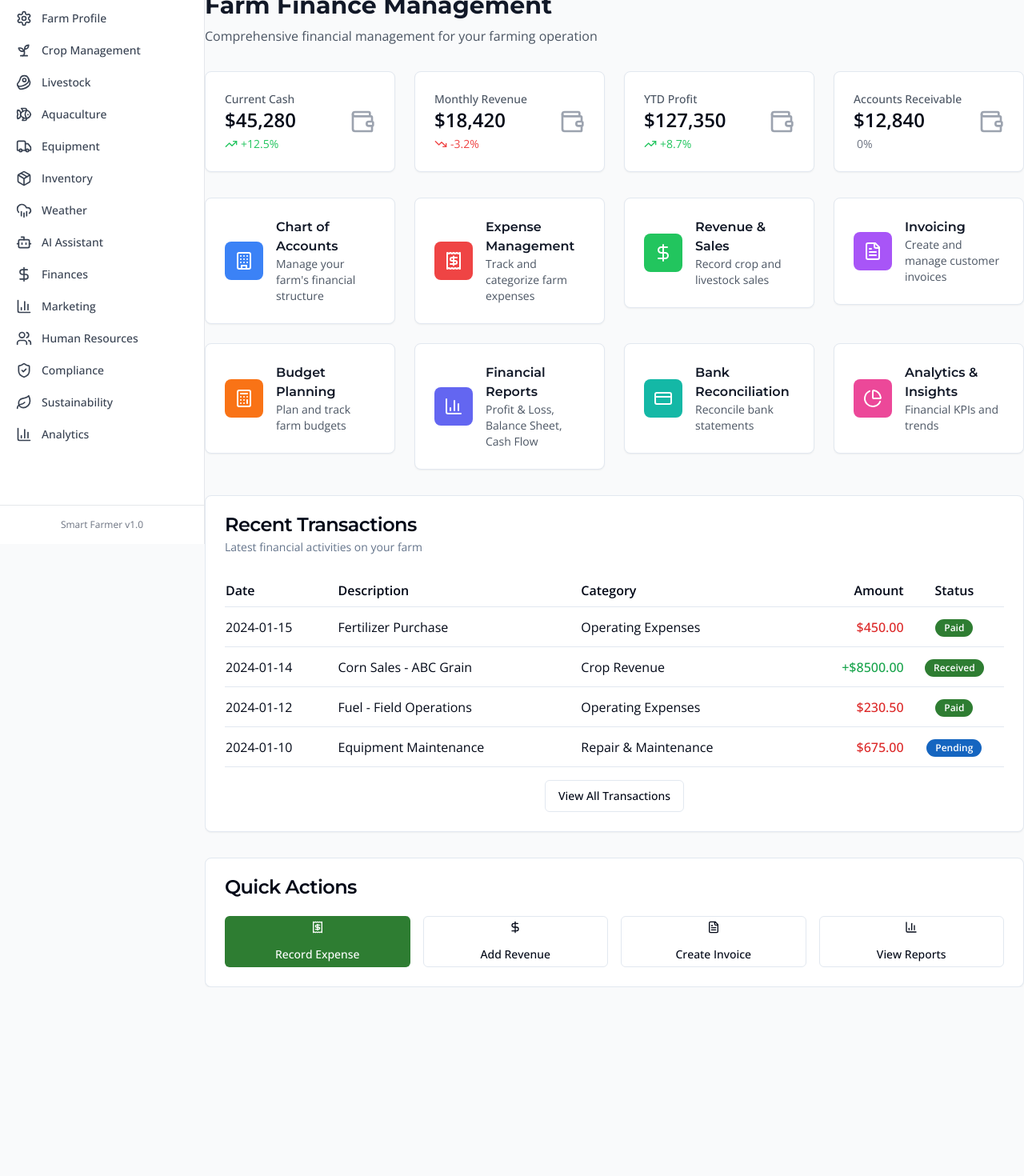
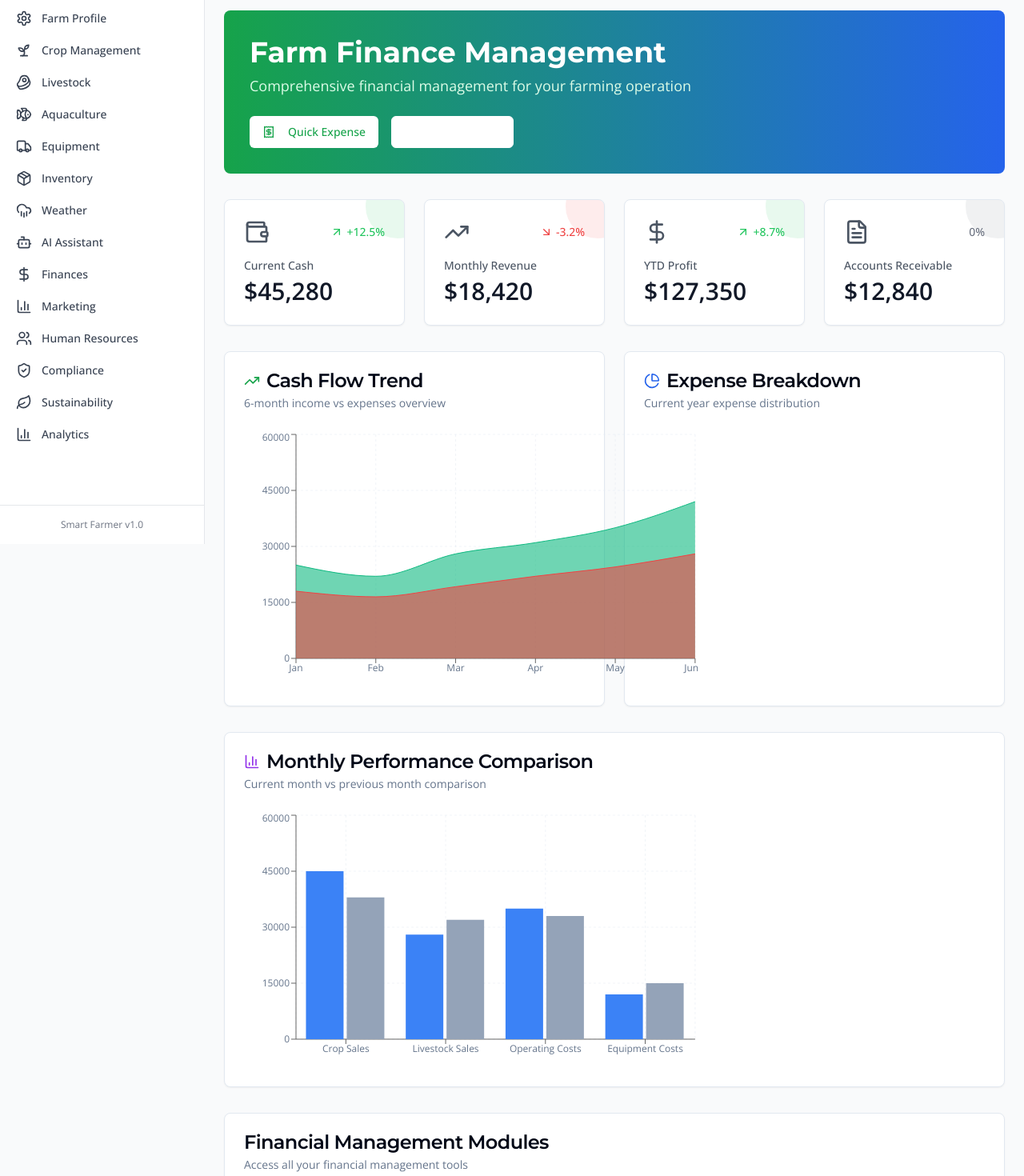
Before and after one commit to innovationimperial/smart-farm-vision-ui, a React (Vite) app: page /finance in a window 1280 px wide. Shown: the part 120-1590 px from the top of the page at 80% size. Before the commit the page ends 1354 px from the top, so only its background shows below. Built offline with nearby package versions, Linux system fonts and the light colour scheme.

Commit message:
feat: Create and style Finance dashboard
Create a main finance dashboard page with links to all finance modules, styled with graphs and visuals.

```diff
--- a/src/pages/Finance.tsx
+++ b/src/pages/Finance.tsx
@@ -3,15 +3,17 @@ import { DashboardLayout } from "@/components/DashboardLayout";
 import { Card, CardContent, CardDescription, CardHeader, CardTitle } from "@/components/ui/card";
 import { Button } from "@/components/ui/button";
 import { Badge } from "@/components/ui/badge";
-import { TrendingUp, TrendingDown, DollarSign, CreditCard, FileText, BarChart3, PieChart, Calculator, Receipt, Wallet, Building, Users } from "lucide-react";
+import { ChartContainer, ChartTooltip, ChartTooltipContent } from "@/components/ui/chart";
+import { TrendingUp, TrendingDown, DollarSign, CreditCard, FileText, BarChart3, PieChart, Calculator, Receipt, Wallet, Building, Users, ArrowUpRight, ArrowDownRight } from "lucide-react";
 import { Link } from "react-router-dom";
+import { AreaChart, Area, BarChart, Bar, PieChart as RechartsPieChart, Cell, LineChart, Line, XAxis, YAxis, CartesianGrid, ResponsiveContainer, Legend } from "recharts";
 
 const Finance = () => {
   const quickStats = [
-    { title: "Current Cash", amount: "$45,280", change: "+12.5%", trend: "up" },
-    { title: "Monthly Revenue", amount: "$18,420", change: "-3.2%", trend: "down" },
-    { title: "YTD Profit", amount: "$127,350", change: "+8.7%", trend: "up" },
-    { title: "Accounts Receivable", amount: "$12,840", change: "0%", trend: "neutral" },
+    { title: "Current Cash", amount: "$45,280", change: "+12.5%", trend: "up", icon: Wallet },
+    { title: "Monthly Revenue", amount: "$18,420", change: "-3.2%", trend: "down", icon: TrendingUp },
+    { title: "YTD Profit", amount: "$127,350", change: "+8.7%", trend: "up", icon: DollarSign },
+    { title: "Accounts Receivable", amount: "$12,840", change: "0%", trend: "neutral", icon: FileText },
   ];
 
   const financeModules = [
@@ -80,31 +82,77 @@ const Finance = () => {
     { id: 4, date: "2024-01-10", description: "Equipment Maintenance", category: "Repair & Maintenance", amount: -675.00, status: "Pending" },
   ];
 
+  // Chart data
+  const cashFlowData = [
+    { month: "Jan", income: 25000, expenses: 18000, net: 7000 },
+    { month: "Feb", income: 22000, expenses: 16500, net: 5500 },
+    { month: "Mar", income: 28000, expenses: 19200, net: 8800 },
+    { month: "Apr", income: 31000, expenses: 22000, net: 9000 },
+    { month: "May", income: 35000, expenses: 24500, net: 10500 },
+    { month: "Jun", income: 42000, expenses: 28000, net: 14000 },
+  ];
+
+  const expenseBreakdown = [
+    { name: "Seeds & Planting", value: 18500, color: "#8884d8" },
+    { name: "Fertilizers", value: 32400, color: "#82ca9d" },
+    { name: "Feed & Supplements", value: 28200, color: "#ffc658" },
+    { name: "Fuel & Energy", value: 15800, color: "#ff7c7c" },
+    { name: "Labor", value: 22000, color: "#8dd1e1" },
+    { name: "Equipment", value: 12500, color: "#d084d0" },
+  ];
+
+  const monthlyComparison = [
+    { category: "Crop Sales", current: 45000, previous: 38000 },
+    { category: "Livestock Sales", current: 28000, previous: 32000 },
+    { category: "Operating Costs", current: 35000, previous: 33000 },
+    { category: "Equipment Costs", current: 12000, previous: 15000 },
+  ];
+
+  const chartConfig = {
+    income: { label: "Income", color: "#10b981" },
+    expenses: { label: "Expenses", color: "#ef4444" },
+    net: { label: "Net Profit", color: "#3b82f6" },
+  };
+
   return (
     <DashboardLayout>
-      <div className="space-y-8">
+      <div className="space-y-8 p-6">
         {/* Header */}
-        <div>
-          <h1 className="text-3xl font-bold text-gray-900">Farm Finance Management</h1>
-          <p className="text-gray-600 mt-2">Comprehensive financial management for your farming operation</p>
+        <div className="bg-gradient-to-r from-green-600 to-blue-600 rounded-lg p-8 text-white">
+          <h1 className="text-4xl font-bold mb-2">Farm Finance Management</h1>
+          <p className="text-green-100 text-lg">Comprehensive financial management for your farming operation</p>
+          <div className="mt-6 flex space-x-4">
+            <Button className="bg-white text-green-600 hover:bg-green-50">
+              <Receipt className="h-4 w-4 mr-2" />
+              Quick Expense
+            </Button>
+            <Button variant="outline" className="border-white text-white hover:bg-white/10">
+              <BarChart3 className="h-4 w-4 mr-2" />
+              View Reports
+            </Button>
+          </div>
         </div>
 
         {/* Quick Stats */}
         <div className="grid grid-cols-1 md:grid-cols-2 lg:grid-cols-4 gap-6">
-          {quickStats.map((stat, index) => (
-            <Card key={index}>
-              <CardContent className="p-6">
-                <div className="flex items-center justify-between">
-                  <div>
-                    <p className="text-sm font-medium text-gray-600">{stat.title}</p>
-                    <p className="text-2xl font-bold">{stat.amount}</p>
-                    <div className="flex items-center mt-1">
+          {quickStats.map((stat, index) => {
+            const IconComponent = stat.icon;
+            return (
+              <Card key={index} className="relative overflow-hidden">
+                <div className={`absolute top-0 right-0 w-20 h-20 ${
+                  stat.trend === "up" ? "bg-green-500/10" :
+                  stat.trend === "down" ? "bg-red-500/10" : "bg-gray-500/10"
+                } rounded-full -mr-8 -mt-8`} />
+                <CardContent className="p-6 relative">
+                  <div className="flex items-center justify-between mb-4">
+                    <IconComponent className="h-8 w-8 text-gray-600" />
+                    <div className="flex items-center space-x-1">
                       {stat.trend === "up" ? (
-                        <TrendingUp className="h-4 w-4 text-green-500" />
+                        <ArrowUpRight className="h-4 w-4 text-green-500" />
                       ) : stat.trend === "down" ? (
-                        <TrendingDown className="h-4 w-4 text-red-500" />
+                        <ArrowDownRight className="h-4 w-4 text-red-500" />
                       ) : null}
-                      <span className={`text-sm ml-1 ${
+                      <span className={`text-sm font-medium ${
                         stat.trend === "up" ? "text-green-500" :
                         stat.trend === "down" ? "text-red-500" : "text-gray-500"
                       }`}>
@@ -112,27 +160,121 @@ const Finance = () => {
                       </span>
                     </div>
                   </div>
-                  <Wallet className="h-8 w-8 text-gray-400" />
-                </div>
+                  <p className="text-sm font-medium text-gray-600 mb-1">{stat.title}</p>
+                  <p className="text-3xl font-bold text-gray-900">{stat.amount}</p>
                 </CardContent>
               </Card>
-          ))}
+            );
+          })}
         </div>
 
+        {/* Charts Section */}
+        <div className="grid grid-cols-1 lg:grid-cols-2 gap-6">
+          {/* Cash Flow Trend */}
+          <Card>
+            <CardHeader>
+              <CardTitle className="flex items-center">
+                <TrendingUp className="h-5 w-5 mr-2 text-green-600" />
+                Cash Flow Trend
+              </CardTitle>
+              <CardDescription>6-month income vs expenses overview</CardDescription>
+            </CardHeader>
+            <CardContent>
+              <ChartContainer config={chartConfig} className="h-80">
+                <AreaChart data={cashFlowData}>
+                  <CartesianGrid strokeDasharray="3 3" />
+                  <XAxis dataKey="month" />
+                  <YAxis />
+                  <ChartTooltip content={<ChartTooltipContent />} />
+                  <Area
+                    type="monotone"
+                    dataKey="income"
+                    stackId="1"
+                    stroke="#10b981"
+                    fill="#10b981"
+                    fillOpacity={0.6}
+                  />
+                  <Area
+                    type="monotone"
+                    dataKey="expenses"
+                    stackId="2"
+                    stroke="#ef4444"
+                    fill="#ef4444"
+                    fillOpacity={0.6}
+                  />
+                </AreaChart>
+              </ChartContainer>
+            </CardContent>
+          </Card>
+
+          {/* Expense Breakdown */}
+          <Card>
+            <CardHeader>
+              <CardTitle className="flex items-center">
+                <PieChart className="h-5 w-5 mr-2 text-blue-600" />
+                Expense Breakdown
+              </CardTitle>
+              <CardDescription>Current year expense distribution</CardDescription>
+            </CardHeader>
+            <CardContent>
+              <ChartContainer config={chartConfig} className="h-80">
+                <RechartsPieChart>
+                  <ChartTooltip content={<ChartTooltipContent />} />
+                  <RechartsPieChart data={expenseBreakdown} cx="50%" cy="50%" outerRadius={100}>
+                    {expenseBreakdown.map((entry, index) => (
+                      <Cell key={`cell-${index}`} fill={entry.color} />
+                    ))}
+                  </RechartsPieChart>
+                  <Legend />
+                </RechartsPieChart>
+              </ChartContainer>
+            </CardContent>
+          </Card>
+        </div>
+
+        {/* Monthly Comparison Chart */}
+        <Card>
+          <CardHeader>
+            <CardTitle className="flex items-center">
+              <BarChart3 className="h-5 w-5 mr-2 text-purple-600" />
+              Monthly Performance Comparison
+            </CardTitle>
+            <CardDescription>Current month vs previous month comparison</CardDescription>
+          </CardHeader>
+          <CardContent>
+            <ChartContainer config={chartConfig} className="h-80">
+              <BarChart data={monthlyComparison}>
+                <CartesianGrid strokeDasharray="3 3" />
+                <XAxis dataKey="category" />
+                <YAxis />
+                <ChartTooltip content={<ChartTooltipContent />} />
+                <Bar dataKey="current" fill="#3b82f6" name="Current Month" />
+                <Bar dataKey="previous" fill="#94a3b8" name="Previous Month" />
+              </BarChart>
+            </ChartContainer>
+          </CardContent>
+        </Card>
+
         {/* Finance Modules Grid */}
+        <Card>
+          <CardHeader>
+            <CardTitle>Financial Management Modules</CardTitle>
+            <CardDescription>Access all your financial management tools</CardDescription>
+          </CardHeader>
+          <CardContent>
             <div className="grid grid-cols-1 md:grid-cols-2 lg:grid-cols-4 gap-6">
               {financeModules.map((module, index) => {
                 const IconComponent = module.icon;
                 return (
                   <Link to={module.link} key={index}>
-                <Card className="hover:shadow-lg transition-shadow cursor-pointer">
+                    <Card className="hover:shadow-lg transition-all duration-200 cursor-pointer hover:scale-105 border-2 hover:border-blue-200">
                       <CardContent className="p-6">
-                    <div className="flex items-center space-x-4">
-                      <div className={`${module.color} p-3 rounded-lg`}>
-                        <IconComponent className="h-6 w-6 text-white" />
+                        <div className="flex flex-col items-center text-center space-y-4">
+                          <div className={`${module.color} p-4 rounded-full`}>
+                            <IconComponent className="h-8 w-8 text-white" />
                           </div>
                           <div>
-                        <h3 className="font-semibold text-gray-900">{module.title}</h3>
+                            <h3 className="font-semibold text-gray-900 mb-2">{module.title}</h3>
                             <p className="text-sm text-gray-600">{module.description}</p>
                           </div>
                         </div>
@@ -142,37 +284,49 @@ const Finance = () => {
                 );
               })}
             </div>
+          </CardContent>
+        </Card>
 
         {/* Recent Transactions */}
         <Card>
           <CardHeader>
+            <div className="flex justify-between items-center">
+              <div>
                 <CardTitle>Recent Transactions</CardTitle>
                 <CardDescription>Latest financial activities on your farm</CardDescription>
+              </div>
+              <Button variant="outline" size="sm">
+                <FileText className="h-4 w-4 mr-2" />
+                View All
+              </Button>
+            </div>
           </CardHeader>
           <CardContent>
             <div className="overflow-x-auto">
               <table className="w-full">
                 <thead>
                   <tr className="border-b">
-                    <th className="text-left py-2">Date</th>
-                    <th className="text-left py-2">Description</th>
-                    <th className="text-left py-2">Category</th>
-                    <th className="text-right py-2">Amount</th>
-                    <th className="text-center py-2">Status</th>
+                    <th className="text-left py-3 font-semibold">Date</th>
+                    <th className="text-left py-3 font-semibold">Description</th>
+                    <th className="text-left py-3 font-semibold">Category</th>
+                    <th className="text-right py-3 font-semibold">Amount</th>
+                    <th className="text-center py-3 font-semibold">Status</th>
                   </tr>
                 </thead>
                 <tbody>
                   {recentTransactions.map((transaction) => (
-                    <tr key={transaction.id} className="border-b">
-                      <td className="py-3">{transaction.date}</td>
-                      <td className="py-3">{transaction.description}</td>
-                      <td className="py-3">{transaction.category}</td>
-                      <td className={`py-3 text-right font-medium ${
+                    <tr key={transaction.id} className="border-b hover:bg-gray-50">
+                      <td className="py-4">{transaction.date}</td>
+                      <td className="py-4 font-medium">{transaction.description}</td>
+                      <td className="py-4">
+                        <Badge variant="secondary">{transaction.category}</Badge>
+                      </td>
+                      <td className={`py-4 text-right font-bold ${
                         transaction.amount > 0 ? "text-green-600" : "text-red-600"
                       }`}>
                         {transaction.amount > 0 ? "+" : ""}${Math.abs(transaction.amount).toFixed(2)}
                       </td>
-                      <td className="py-3 text-center">
+                      <td className="py-4 text-center">
                         <Badge variant={transaction.status === "Paid" || transaction.status === "Received" ? "default" : "secondary"}>
                           {transaction.status}
                         </Badge>
@@ -182,32 +336,30 @@ const Finance = () => {
                 </tbody>
               </table>
             </div>
-            <div className="mt-4 text-center">
-              <Button variant="outline">View All Transactions</Button>
-            </div>
           </CardContent>
         </Card>
 
         {/* Quick Actions */}
-        <Card>
+        <Card className="bg-gradient-to-r from-blue-50 to-green-50 border-blue-200">
           <CardHeader>
-            <CardTitle>Quick Actions</CardTitle>
+            <CardTitle className="text-blue-800">Quick Actions</CardTitle>
+            <CardDescription>Frequently used financial operations</CardDescription>
           </CardHeader>
           <CardContent>
             <div className="grid grid-cols-2 md:grid-cols-4 gap-4">
-              <Button className="h-16 flex flex-col space-y-2">
+              <Button className="h-20 flex flex-col space-y-2 bg-green-600 hover:bg-green-700">
                 <Receipt className="h-6 w-6" />
                 <span>Record Expense</span>
               </Button>
-              <Button className="h-16 flex flex-col space-y-2" variant="outline">
+              <Button className="h-20 flex flex-col space-y-2 bg-blue-600 hover:bg-blue-700">
                 <DollarSign className="h-6 w-6" />
                 <span>Add Revenue</span>
               </Button>
-              <Button className="h-16 flex flex-col space-y-2" variant="outline">
+              <Button className="h-20 flex flex-col space-y-2 bg-purple-600 hover:bg-purple-700">
                 <FileText className="h-6 w-6" />
                 <span>Create Invoice</span>
               </Button>
-              <Button className="h-16 flex flex-col space-y-2" variant="outline">
+              <Button className="h-20 flex flex-col space-y-2 bg-orange-600 hover:bg-orange-700">
                 <BarChart3 className="h-6 w-6" />
                 <span>View Reports</span>
               </Button>
```
Lines whose indentation alone changed are shown as unchanged.
